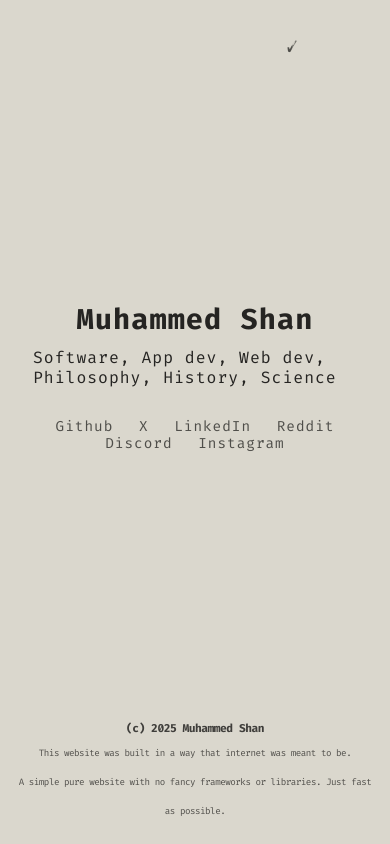
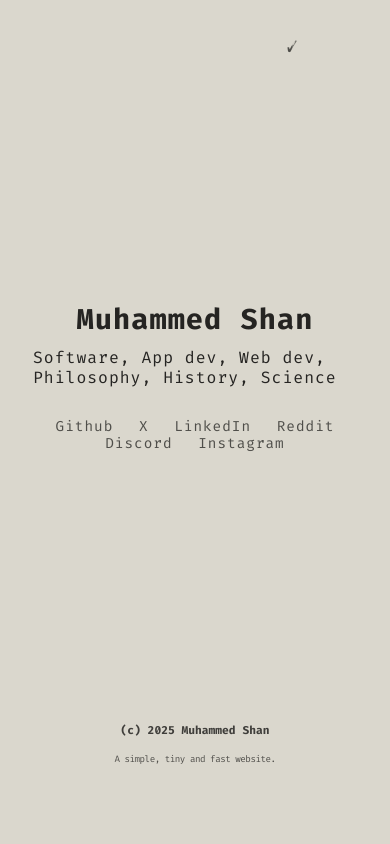
Before and after one commit to shaaanuu/portfolio, an Eleventy site: page src/index.md in a window 390 px wide. Shown: the part 633-1477 px from the top of the page. After the commit the page ends 1426 px from the top, so only its background shows below. Built offline with nearby package versions, Linux system fonts and the light colour scheme; Eleventy itself is replaced by a stand-in of ours; files that its build step writes are made by us from their sources.

Commit message:
update: footer

```diff
--- a/src/_includes/base.njk
+++ b/src/_includes/base.njk
@@ -51,12 +51,8 @@
     <main>{{ content | safe }}</main>
 
     <footer>
-      <h5>(c) 2025 Muhammed Shan</h5>
-      <p>This website was built in a way that internet was meant to be.</p>
-      <p>
-        A simple pure website with no fancy frameworks or libraries. Just fast
-        as possible.
-      </p>
+      <p class="footer-name">(c) 2025 Muhammed Shan</p>
+      <p>A simple, tiny and fast website.</p>
     </footer>
 
     <script src="/menu.js"></script>
--- a/src/tools/bundle.css
+++ b/src/tools/bundle.css
@@ -316,9 +316,10 @@ footer {
   padding: 10px;
   letter-spacing: -0.5px;
 
-  h5 {
-    margin: 5px;
+  .footer-name {
+    font-weight: bold;
     opacity: 85%;
+    letter-spacing: 0;
   }
 
   p {
@@ -337,7 +338,7 @@ footer {
     }
   }
   @media only screen and (max-width: 500px) {
-    h5 {
+    .footer-name {
       font-size: 12px;
     }
     p {
@@ -345,7 +346,7 @@ footer {
     }
   }
   @media only screen and (max-width: 400px) {
-    h5 {
+    .footer-name {
       font-size: 11px;
     }
     p {
@@ -353,7 +354,7 @@ footer {
     }
   }
   @media only screen and (max-width: 300px) {
-    h5 {
+    .footer-name {
       font-size: 10px;
     }
     p {
```
Also changed, not shown: src/_includes/blog.njk (+2 -6 lines).
